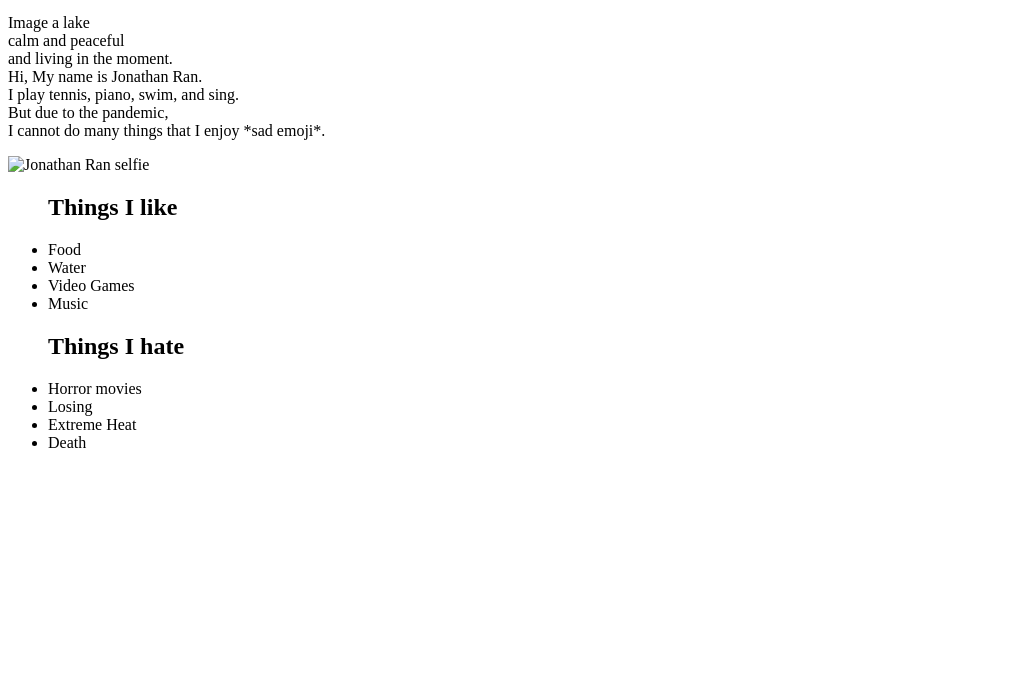
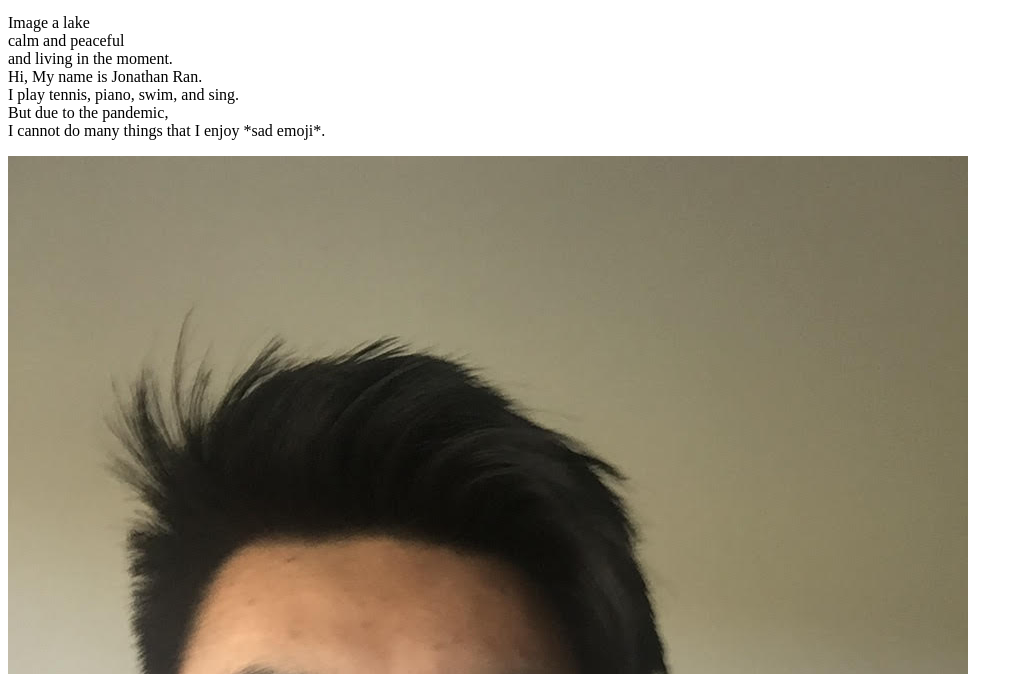
Before and after one commit to jran21/Portfolio, a plain HTML site: page index.html in a window 1280 px wide. Shown: the part 126-800 px from the top of the page, without its empty margins (0-1023 px from the left). Drawn offline with Linux system fonts and the light colour scheme.

Commit message:
my 3rd commit

```diff
--- a/index.html
+++ b/index.html
@@ -10,7 +10,7 @@
         and living in the moment.<br> Hi, My name is Jonathan Ran.<br>
         I play tennis, piano, swim, and sing.<br> But due to the pandemic,<br>
         I cannot do many things that I enjoy *sad emoji*.</p>
-        <img src="Jonathan Ran.jpg" alt="Jonathan Ran selfie">
+        <img src="Jonathan Ran.jpg.jpg" alt="Jonathan Ran selfie">
         <br>
         <ul>
             <h2>Things I like</h2>
```
